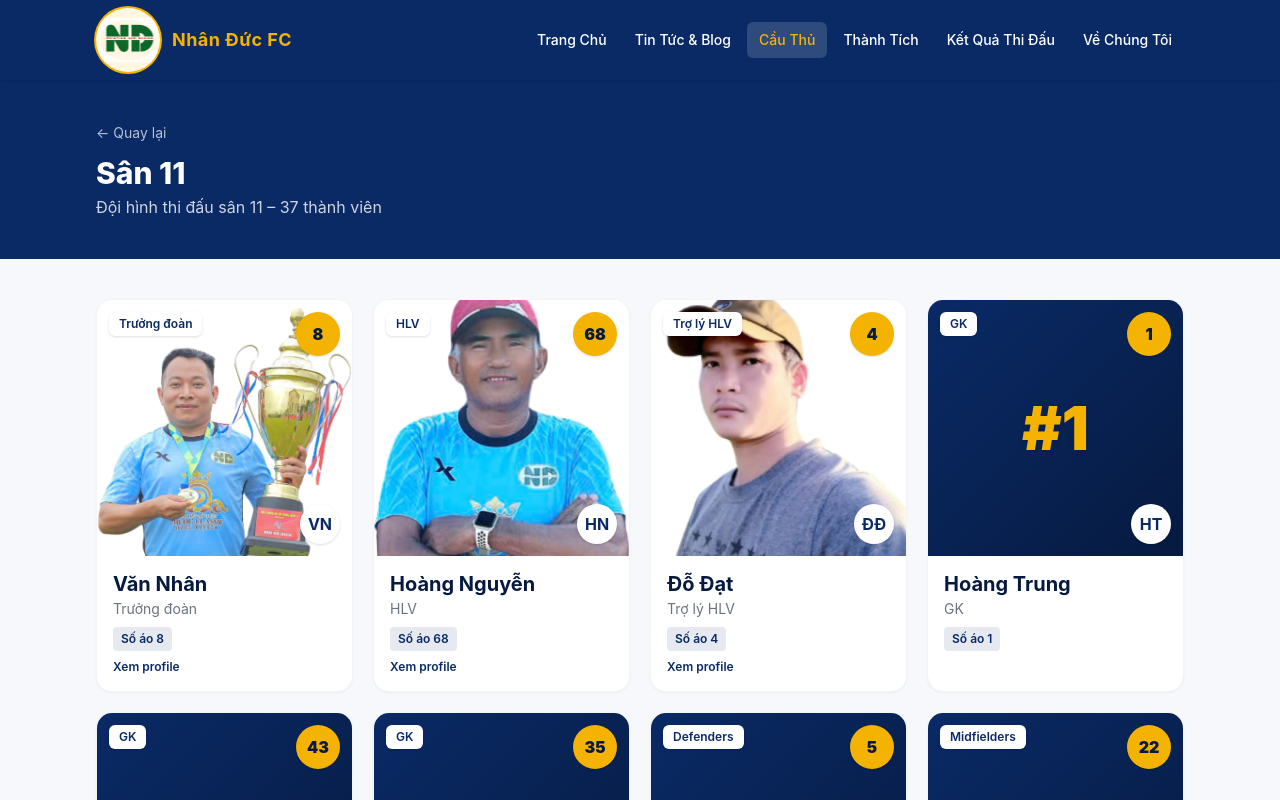
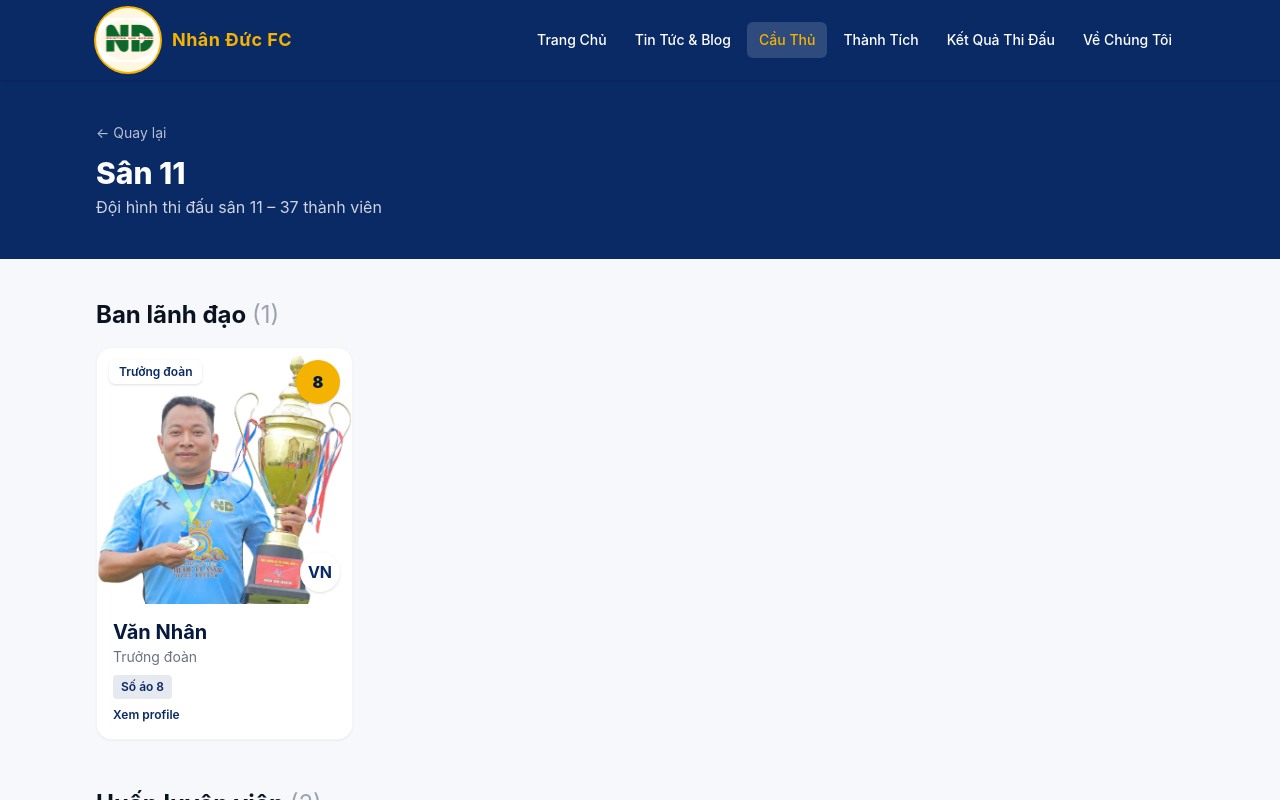
Before and after one commit to tuantran0707/NhanDuc, a Next.js app: page /cau-thu/squad/san11 in a window 1280 px wide. Shown: the top 800 px of the page. Built offline with nearby package versions, Linux system fonts and the light colour scheme.

Commit message:
feat: group san11 by position, s7noibo grouped by GK/players

```diff
--- a/app/cau-thu/squad/s7noibo/page.tsx
+++ b/app/cau-thu/squad/s7noibo/page.tsx
@@ -41,7 +41,20 @@ const s7NoiBoList: Player[] = [
   { stt: 35, name: "Hoài Bảo", number: 39 },
 ];
 
+const positionOrder = [
+  { key: "GK", label: "Thủ môn" },
+  { key: "other", label: "Cầu thủ" },
+];
+
 export default function S7NoiBoPage() {
+  const gkList = s7NoiBoList.filter(p => p.position === "GK");
+  const otherList = s7NoiBoList.filter(p => p.position !== "GK");
+
+  const groups = [
+    { label: "Thủ môn", list: gkList },
+    { label: "Cầu thủ", list: otherList },
+  ].filter(g => g.list.length > 0);
+
   return (
     <>
       <section className="bg-brand text-white">
@@ -51,7 +64,12 @@ export default function S7NoiBoPage() {
           <p className="mt-1 text-white/80">Đội hình nội bộ sân 7 – {s7NoiBoList.length} thành viên</p>
         </div>
       </section>
-      <section className="container-page py-10">
+      <section className="container-page py-10 space-y-10">
+        {groups.map(g => (
+          <div key={g.label}>
+            <h2 className="text-xl md:text-2xl font-bold mb-4">
+              {g.label} <span className="text-gray-400 font-normal">({g.list.length})</span>
+            </h2>
             <div className="overflow-x-auto">
               <table className="min-w-full text-sm border border-gray-200 rounded-lg">
                 <thead className="bg-gray-50 text-gray-600 uppercase text-xs">
@@ -59,21 +77,21 @@ export default function S7NoiBoPage() {
                     <th className="px-4 py-3 text-left">STT</th>
                     <th className="px-4 py-3 text-left">Tên</th>
                     <th className="px-4 py-3 text-left">Số áo</th>
-              <th className="px-4 py-3 text-left">Vị trí</th>
                   </tr>
                 </thead>
                 <tbody>
-            {s7NoiBoList.map((p) => (
+                  {g.list.map((p) => (
                     <tr key={p.stt} className="border-t border-gray-100 hover:bg-gray-50">
                       <td className="px-4 py-2">{p.stt}</td>
                       <td className="px-4 py-2 font-medium">{p.name}</td>
                       <td className="px-4 py-2">{p.number > 0 ? p.number : "-"}</td>
-                <td className="px-4 py-2">{p.position || "-"}</td>
                     </tr>
                   ))}
                 </tbody>
               </table>
             </div>
+          </div>
+        ))}
       </section>
     </>
   );
--- a/app/cau-thu/squad/san11/page.tsx
+++ b/app/cau-thu/squad/san11/page.tsx
@@ -1,4 +1,4 @@
-import { players } from "@/lib/players";
+import { players, positionGroups, groupKey } from "@/lib/players";
 import { readdir } from "fs/promises";
 import path from "path";
 import PlayerCard from "@/components/PlayerCard";
@@ -33,6 +33,13 @@ export default async function San11Page() {
   const san11 = players.filter(p => p.squad === "san11");
   const photoMap = await getPhotoMap(san11);
 
+  const groups = positionGroups
+    .map(g => ({
+      ...g,
+      list: san11.filter(p => groupKey(p) === g.key).sort((a, b) => a.number - b.number),
+    }))
+    .filter(g => g.list.length > 0);
+
   return (
     <>
       <section className="bg-brand text-white">
@@ -42,12 +49,19 @@ export default async function San11Page() {
           <p className="mt-1 text-white/80">Đội hình thi đấu sân 11 – {san11.length} thành viên</p>
         </div>
       </section>
-      <section className="container-page py-10">
-        <div className="grid gap-5 sm:grid-cols-2 md:grid-cols-3 lg:grid-cols-4">
-          {san11.map((p) => (
-            <PlayerCard key={p.stt} p={p} photo={photoMap[p.stt]} />
-          ))}
-        </div>
+      <section className="container-page py-10 space-y-12">
+        {groups.map(g => (
+          <div key={g.key}>
+            <h2 className="text-xl md:text-2xl font-bold mb-4">
+              {g.label} <span className="text-gray-400 font-normal">({g.list.length})</span>
+            </h2>
+            <div className="grid gap-5 sm:grid-cols-2 md:grid-cols-3 lg:grid-cols-4">
+              {g.list.map(p => (
+                <PlayerCard key={p.stt} p={p} photo={photoMap[p.stt]} />
+              ))}
+            </div>
+          </div>
+        ))}
       </section>
     </>
   );
```
Lines whose indentation alone changed are shown as unchanged.
